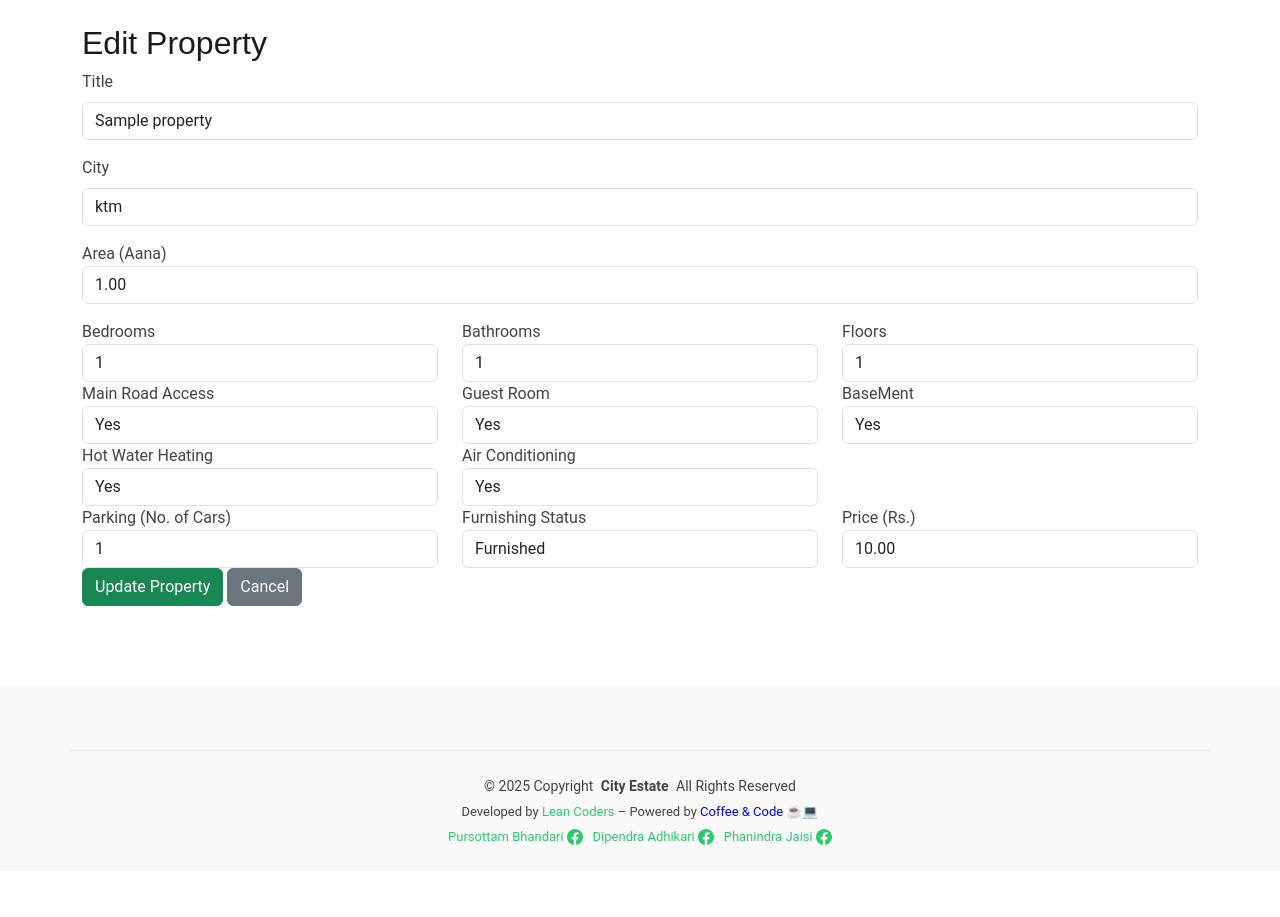
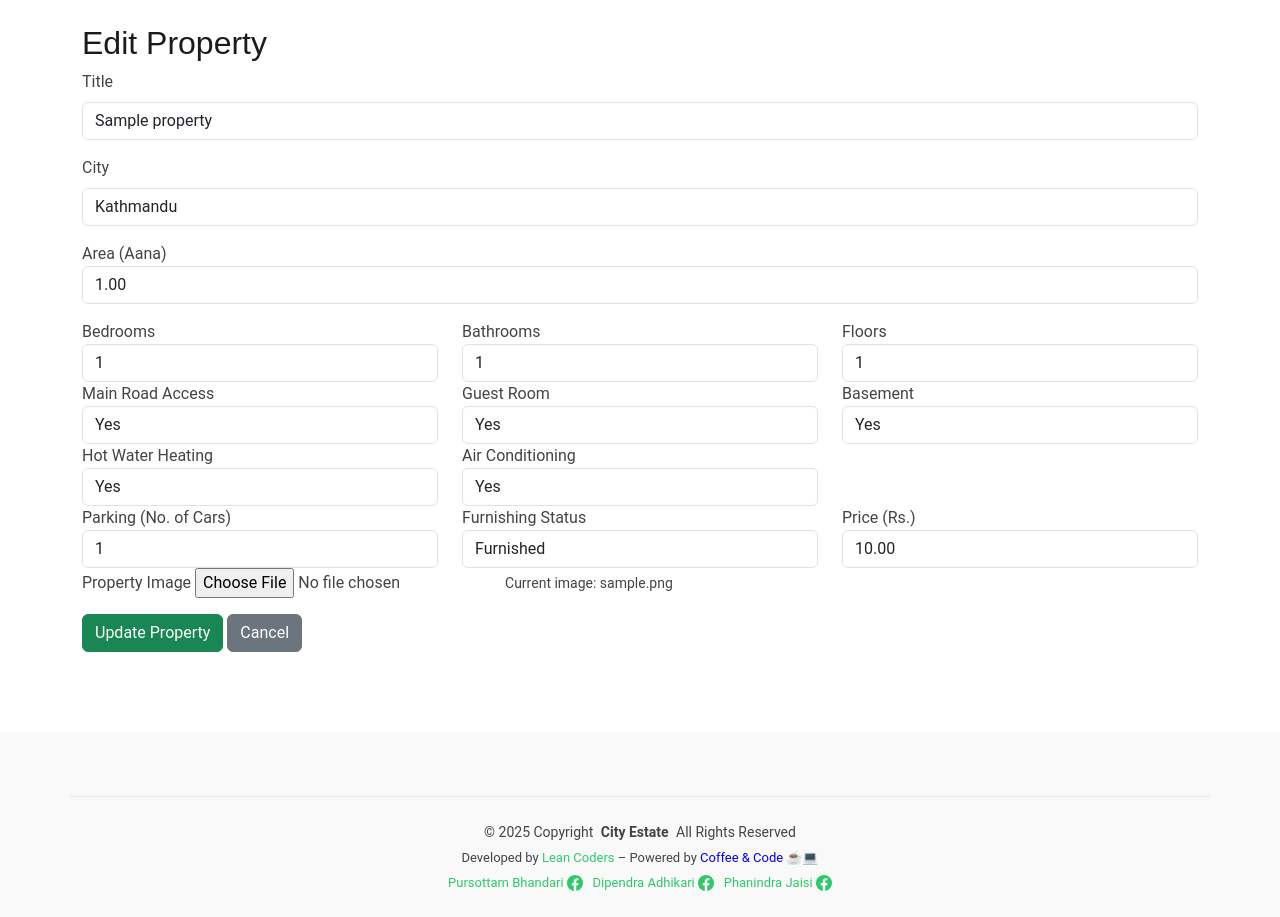
Before and after one commit to Dipendra-adk/7thSemProject, a Django app: page /property/edit/1/ in a window 1280 px wide. Shown: the part 137-1054 px from the top of the page. Before the commit the page ends 982 px from the top, so only its background shows below. Run offline with Django 4.2, Linux system fonts and the light colour scheme; a user stored in the database is signed in; tables that the repository leaves empty hold one stand-in row (values such as "Sample post"); parts of the project's set-up code (start-up, migrations or seed data) failed here and were passed over; some libraries are stand-ins or nearby versions.

Commit message:
edit page and property detail page update

```diff
--- a/homePricePredictior/homePricePredictior/settings.py
+++ b/homePricePredictior/homePricePredictior/settings.py
@@ -84,8 +84,8 @@ DATABASES = {
     'default': {
         'ENGINE': 'django.db.backends.postgresql',
         'NAME': 'homedb',
-        'USER': 'postgres',
-        'PASSWORD': 'admin',
+        'USER': 'homeadmin',
+        'PASSWORD': 'home1234',
         'HOST': 'localhost',
         'PORT': '',
     }
--- a/homePricePredictior/house/templates/edit_property.html
+++ b/homePricePredictior/house/templates/edit_property.html
@@ -4,25 +4,29 @@
     <div class="heading">
       <div class="container">
         <h2>Edit Property</h2>
-        <form method="POST">
+
+        <form method="POST" enctype="multipart/form-data">
           {% csrf_token %}
           <div class="mb-3">
             <label for="title" class="form-label">Title</label>
             <input
               type="text"
               class="form-control"
+              id="title"
               name="title"
               value="{{ property.title }}"
               required
             />
           </div>
           <div class="mb-3">
-            <label for="price" class="form-label">City</label>
+            <label for="city" class="form-label">City</label>
             <select class="form-control" id="city" name="city" required>
-              <option value="">{{ property.city }}</option>
-              <option value="Kathmandu">Kathmandu</option>
-              <option value="Lalitpur">Lalitpur</option>
-              <option value="Bhaktapur">Bhaktapur</option>
+                {% for value, display in city_choices %}
+                    <option value="{{ value }}"
+                            {% if value == property.city %}selected{% endif %}>
+                        {{ display }}
+                    </option>
+                {% endfor %}
             </select>
           </div>
           <div class="form-group mb-3">
@@ -71,24 +75,22 @@
             <div class="col-md-4">
                 <label>Main Road Access</label>
                 <select class="form-control" name="mainroad" required>
-                <option value="yes">Yes</option>
-                <option value="no">No</option>
+                    <option value="True" {% if property.mainroad %}selected{% endif %}>Yes</option>
+                    <option value="False" {% if not property.mainroad %}selected{% endif %}>No</option>
                 </select>
             </div>
-
             <div class="col-md-4">
                 <label>Guest Room</label>
                 <select class="form-control" name="guestroom" required>
-                <option value="yes">Yes</option>
-                <option value="no">No</option>
+                    <option value="True" {% if property.guestroom %}selected{% endif %}>Yes</option>
+                    <option value="False" {% if not property.guestroom %}selected{% endif %}>No</option>
                 </select>
             </div>
-
             <div class="col-md-4">
-              <label>BaseMent</label>
+                <label>Basement</label>
                 <select class="form-control" name="basement" required>
-                <option value="yes">Yes</option>
-                <option value="no">No</option>
+                    <option value="True" {% if property.basement %}selected{% endif %}>Yes</option>
+                    <option value="False" {% if not property.basement %}selected{% endif %}>No</option>
                 </select>
             </div>
         </div>
@@ -96,16 +98,15 @@
             <div class="col-md-4">
                 <label>Hot Water Heating</label>
                 <select class="form-control" name="hotwaterheating" required>
-                <option value="yes">Yes</option>
-                <option value="no">No</option>
+                    <option value="True" {% if property.hotwaterheating %}selected{% endif %}>Yes</option>
+                    <option value="False" {% if not property.hotwaterheating %}selected{% endif %}>No</option>
                 </select>
             </div>
-
             <div class="col-md-4">
                 <label>Air Conditioning</label>
                 <select class="form-control" name="airconditioning" required>
-                <option value="yes">Yes</option>
-                <option value="no">No</option>
+                    <option value="True" {% if property.airconditioning %}selected{% endif %}>Yes</option>
+                    <option value="False" {% if not property.airconditioning %}selected{% endif %}>No</option>
                 </select>
             </div>
         </div>
@@ -115,6 +116,7 @@
               <input
                 type="number"
                 class="form-control"
+                id="parking"
                 name="parking"
                 value="{{ property.parking }}"
                 required
@@ -123,10 +125,13 @@
 
             <div class="col-md-4">
               <label>Furnishing Status</label>
-              <select class="form-control" name="furnishingstatus">
-                <option value="furnished">Furnished</option>
-                <option value="semi-furnished">Semi-Furnished</option>
-                <option value="unfurnished">Unfurnished</option>
+              <select class="form-control" id="furnishingstatus" name="furnishingstatus">
+                {% for value, display in furnishing_choices %}
+                    <option value="{{ value }}"
+                            {% if value == property.furnishingstatus %}selected{% endif %}>
+                        {{ display }}
+                    </option>
+                {% endfor %}
             </select>
             </div>
 
@@ -142,6 +147,15 @@
             </div>
           </div>
 
+          <div class="form-group mb-3">
+            <label for="property_image">Property Image</label>
+            <input type="file" class="form-control-file" id="property_image"
+                   name="property_image">
+            {% if property.property_image %}
+                <small>Current image: {{ property.property_image.name }}</small>
+            {% endif %}
+          </div>
+
           <button type="submit" class="btn btn-success">Update Property</button>
           <a href="{% url 'user_dashboard' %}" class="btn btn-secondary"
             >Cancel</a
--- a/homePricePredictior/house/views.py
+++ b/homePricePredictior/house/views.py
@@ -224,7 +224,7 @@ def admin_dashboard(request):
                 file_path = os.path.join(datasets_dir, file)
                 try:
                     df = pd.read_csv(file_path)
-                    preview = df.head(5).to_html(classes='table table-striped table-bordered', index=False)
+                    preview = df.head(2).to_html(classes='table table-striped table-bordered', index=False)
                     dataset_files.append({
                         'name': file,
                         'path': file_path,
@@ -458,27 +458,65 @@ def property_detail(request, property_id):
     return render(request, "property_detail.html", {"property": property_obj, "error_message": None})
 
 def edit_property(request, property_id):
-    property = get_object_or_404(Property, id=property_id, seller=request.user)
+    # Get the property, ensuring the current user is the seller
+    property_obj = get_object_or_404(Property, id=property_id, seller=request.user)
 
     if request.method == 'POST':
-        property.title = request.POST.get('title')
-        property.price = request.POST.get('price')
-        property.city = request.POST.get('city')
-        property.area = request.POST.get('area')
-        property.description = request.POST.get('description')
+        # Convert boolean fields
+        boolean_fields = [
+            'mainroad', 'guestroom', 'basement',
+            'hotwaterheating', 'airconditioning'
+        ]
 
-        property.save()
-        messages.success(request, "Property updated successfully!")
-        return redirect('user_dashboard')  # Redirect to the user's dashboard
+        try:
+            # Update basic fields
+            property_obj.title = request.POST.get('title', '').strip()
+            property_obj.city = request.POST.get('city')
+            property_obj.area = request.POST.get('area')
+            property_obj.bedrooms = request.POST.get('bedrooms')
+            property_obj.bathrooms = request.POST.get('bathrooms')
+            property_obj.stories = request.POST.get('stories')
+            property_obj.parking = request.POST.get('parking')
+            property_obj.furnishingstatus = request.POST.get('furnishingstatus')
+            property_obj.price = request.POST.get('price')
 
-    return render(request, 'edit_property.html', {'property': property})
+            # Handle boolean fields
+            for field in boolean_fields:
+                # Convert string 'True'/'False' to actual boolean
+                value = request.POST.get(field)
+                if value == 'True':
+                    setattr(property_obj, field, True)
+                elif value == 'False':
+                    setattr(property_obj, field, False)
+
+            # Handle image upload (optional)
+            if 'property_image' in request.FILES:
+                property_obj.property_image = request.FILES['property_image']
+
+            # Save the updated property
+            property_obj.save()
+
+            messages.success(request, f"Property '{property_obj.title}' updated successfully!")
+            return redirect('user_dashboard')
+
+        except Exception as e:
+            # Log the error for debugging
+            print(f"Error updating property: {e}")
+            messages.error(request, "An error occurred while updating the property.")
+
+    # For GET request, render the edit page
+    return render(request, 'edit_property.html', {
+        'property': property_obj,
+        'city_choices': Property.CITY_CHOICES,
+        'furnishing_choices': Property.FURNISHING_STATUS_CHOICES
+    })
 
 def delete_property(request, property_id):
     property = get_object_or_404(Property, id=property_id, seller=request.user)
 
     if request.method == 'POST':
         property.delete()
-        messages.success(request, "Property deleted successfully!")
+        messages.success(request, f"Property '{property.title}' deleted successfully!")
         return redirect('user_dashboard')
 
     return render(request, 'confirm_delete.html', {'property': property})
```
Also changed, not shown: homePricePredictior/house/models.py (+9 -0 lines), homePricePredictior/house/templates/property_detail.html (+16 -1 lines). Lines whose indentation alone changed are shown as unchanged.
